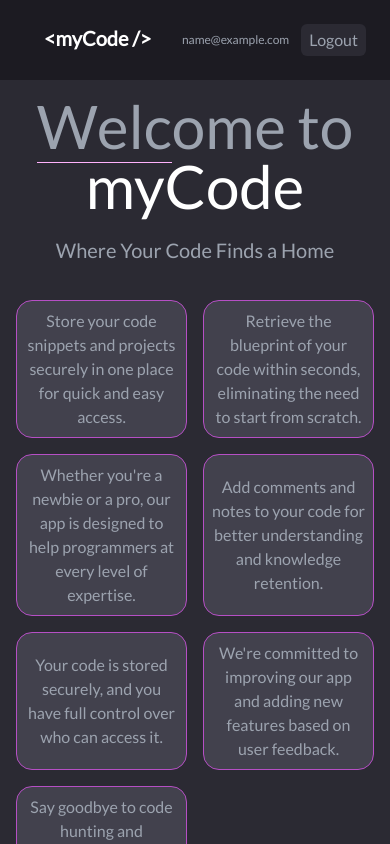
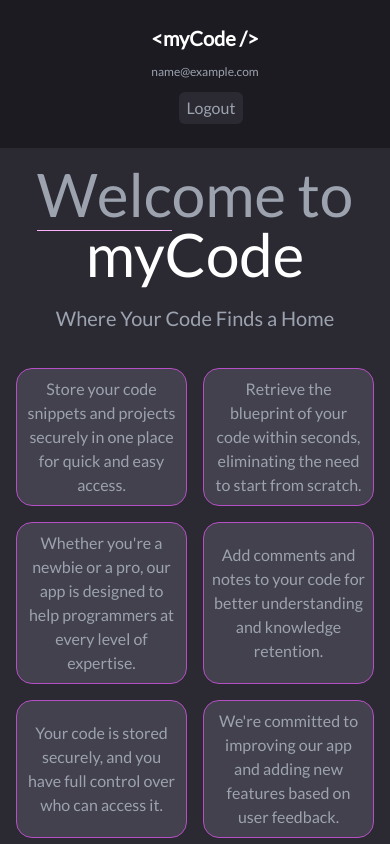
Before and after one commit to kezdetphia/mern-mycode-front, a React (Create React App) app: page /landing in a window 390 px wide. Shown: the top 844 px of the page. Built offline with nearby package versions, Linux system fonts and the light colour scheme; no server answers; sample sign-in values are in the browser's storage.

Commit message:
codeinfo mobile responsiveness

```diff
--- a/src/Components/CodeInfo.jsx
+++ b/src/Components/CodeInfo.jsx
@@ -58,15 +58,15 @@ const CodeInfo = ({ code }) => {
     <div className="flex flex-col m-10 mx-5   ">
       <Link to={`/${code._id}`}>
         <div className=" transform scale-100 hover:scale-105 transition-transform duration-300 ease-in-out">
-          <div className="w-full  bg-search text-gray-300 rounded-md">
-            <div className="flex py-2 justify-between">
-              <div className="flex pl-3 ">
+          <div className="w-full  bg-search text-gray-300 rounded-md flex flex-col">
+            <div className="flex sm:flex-row flex-col py-2 justify-between">
+              <div className="flex pl-3  sm:flex-row flex-col">
                 <span>{code.language}</span>
-                <span className="pl-3">{code.title}</span>
+                <span className="sm:pl-3">{code.title}</span>
               </div>
 
-              <div className="flex ">
-                <span className="text-gray-300 pr-4">
+              <div className="flex justify-between ">
+                <span className="text-gray-300 sm:pr-4 pl-3 sm:pl-0 ">
                   {formatDistanceToNow(new Date(code.createdAt), {
                     addSuffix: true,
                   })}
--- a/src/Components/Navbar.jsx
+++ b/src/Components/Navbar.jsx
@@ -13,14 +13,19 @@ const Navbar = () => {
   };
 
   return (
-    <header className=" bg-urllink ">
-      <div className="py-6 px-6 flex justify-between ml-5 ">
+    <header className=" bg-urllink  ">
+      <div className="py-6 px-6 flex sm:justify-between ml-5 flex-col sm:flex-row justify-center items-center   ">
         <Link to="/">
-          <h1 className="text-xl font-bold font-custom text-white hover:text-gray-400 "> {title} </h1>
+          <h1 className="text-xl font-bold font-custom text-white hover:text-gray-400 pb-3 sm:pb-0  ">
+            {" "}
+            {title}{" "}
+          </h1>
         </Link>
         {user && (
-          <div className="flex items-center ">
-            <span className="text-gray-400 text-xs">{user.email}</span>
+          <div className="flex items-center sm:flex-row flex-col ">
+            <span className="text-gray-400 text-xs pb-3 sm:pb-0 ">
+              {user.email}
+            </span>
             <button
               className="px-2 py-1 ml-3 bg-backg rounded-md text-gray-400 hover:bg-search   hover:border border-darkpink "
               onClick={handleLogout}
--- a/src/Pages/LandingPage.jsx
+++ b/src/Pages/LandingPage.jsx
@@ -12,7 +12,7 @@ const LandingPage = () => {
   ];
 
   return (
-    <div className="h-full w-full  ">
+    <div className="h-screen w-full  ">
       <div className="text-center flex flex-col py-4">
 
         <span className="text-gray-400 relative">
```
